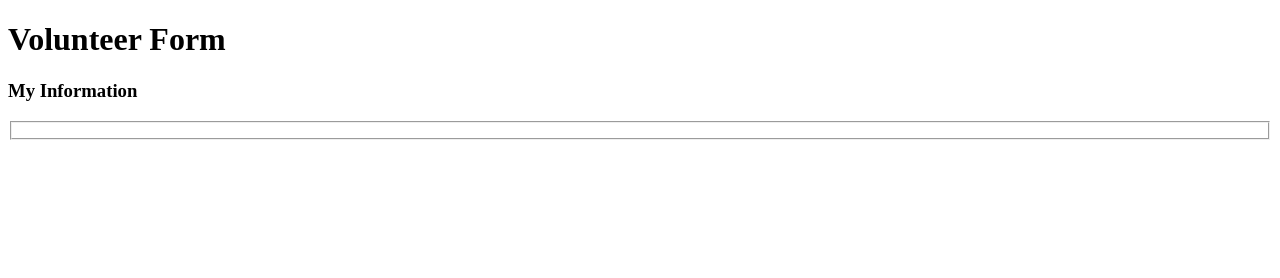
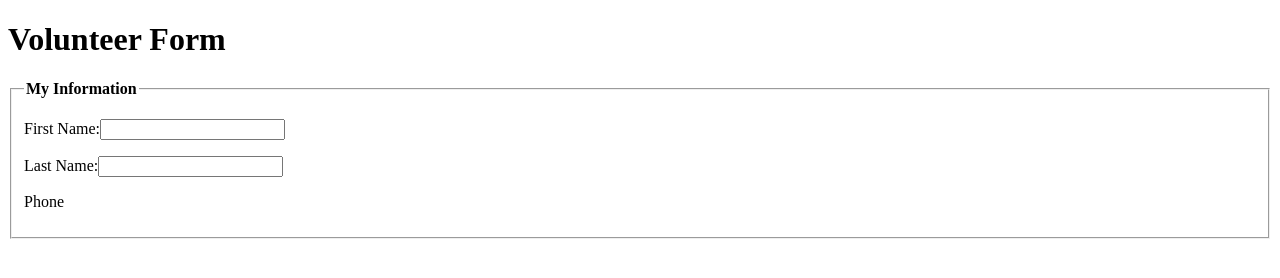
Before and after one commit to djetton6/Lab-4A, a plain HTML site: page index.html in a window 1280 px wide. Drawn offline with Linux system fonts and the light colour scheme.

```diff
--- a/index.html
+++ b/index.html
@@ -8,5 +8,9 @@
 
 <body>
   <h1>Volunteer Form</h1>
-  <h3>My Information</h3>
- <fieldset>
+ <form action="http://bloomingdale.sat.iit.edu/kriedan/lab3formscript.php" method="post">
+   <fieldset>
+    <legend><strong>My Information</strong></legend>
+    <p>First Name:<input type="text" name="first_name_field"></p>
+    <p>Last Name:<input type="text" name="last_name_field"></p>
+    <p>Phone
```
